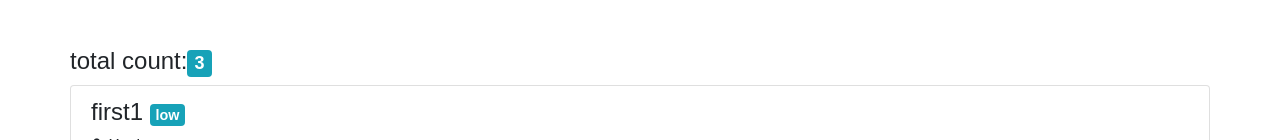
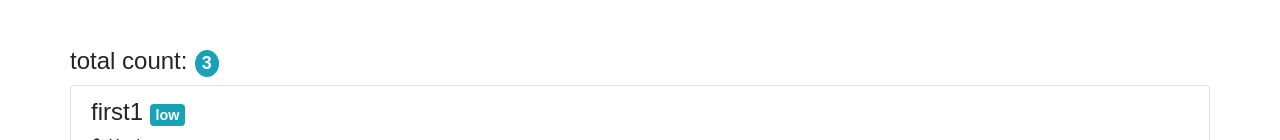
Before and after one commit to xavierartot/todolist, a React (Create React App) app: page / in a window 1280 px wide. Shown: the part 280-420 px from the top of the page. Built offline with nearby package versions, Linux system fonts and the light colour scheme; the HTML template or start-up script is replaced by a standard one.

Commit message:
round badge

```diff
--- a/src/App.css
+++ b/src/App.css
@@ -89,3 +89,8 @@ aside {
  margin-right: 1em;
  margin-top: -0.3rem;
 }
+.badge-total {
+  border-radius: 50%;
+  margin-left: .4em;
+
+}
--- a/src/App.js
+++ b/src/App.js
@@ -195,7 +195,7 @@ export default class App extends React.Component {
         <div className="row">
           <h4>
             total count:
-              <span className="badge badge-info">{ this.state.todos.length }</span>
+              <span className="badge badge-info badge-total">{ this.state.todos.length }</span>
           </h4>
         </div>
         <div className="row tda">
```
